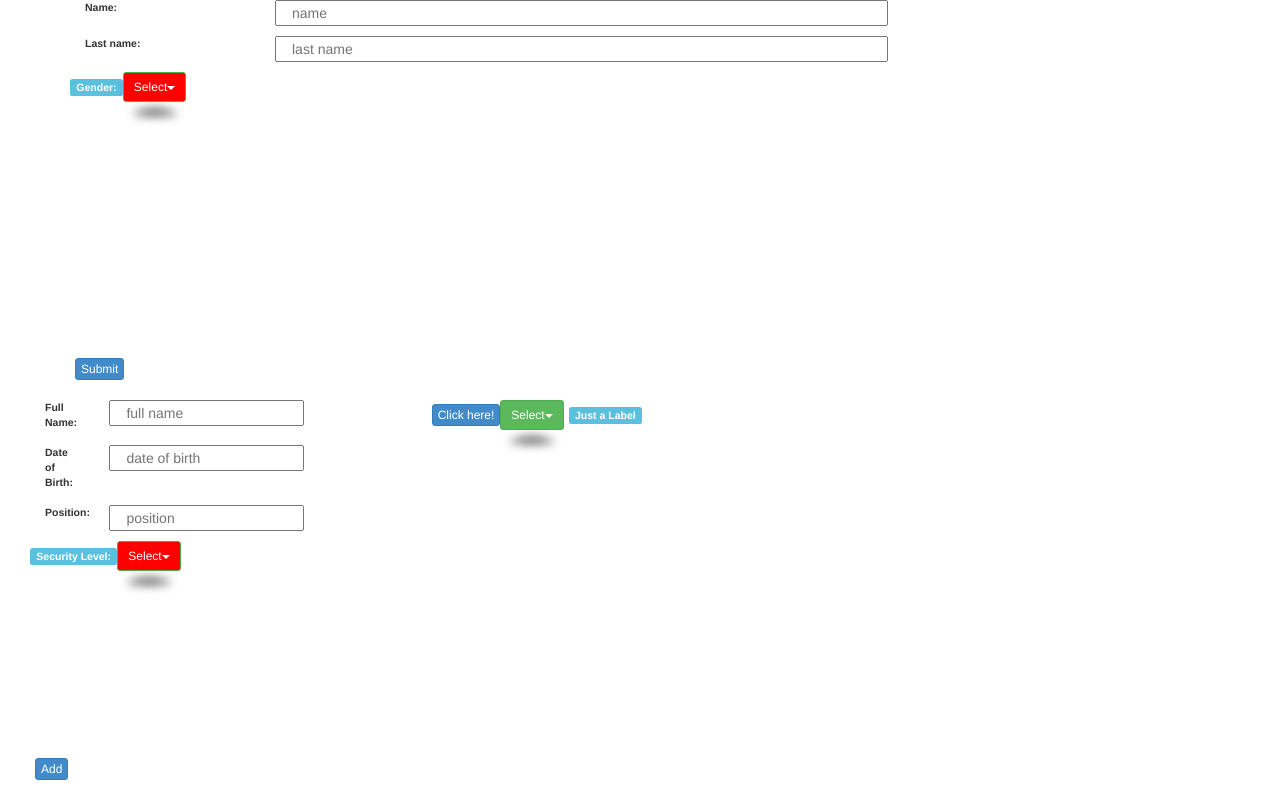
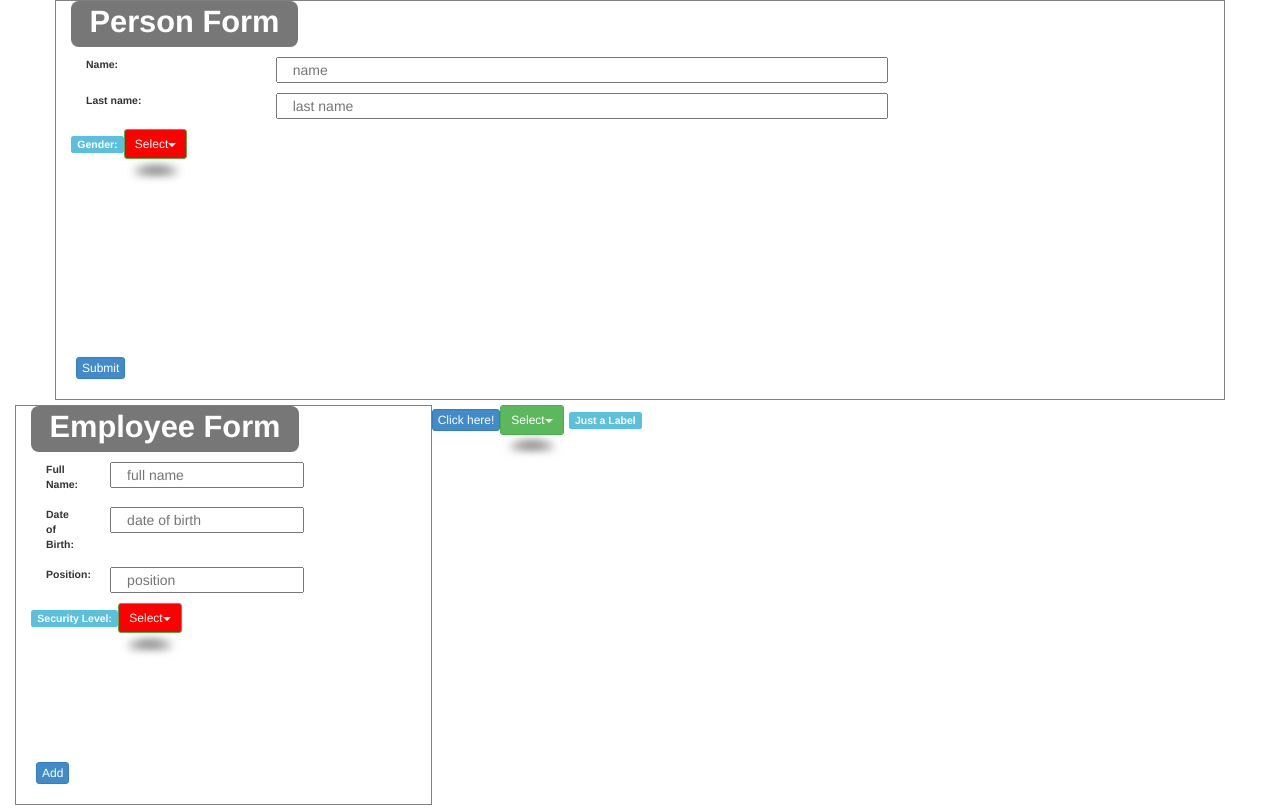
Before and after one commit to spijko/UX-testtask, a website: page public/index.html in a window 1280 px wide. Drawn offline with Linux system fonts and the light colour scheme.

Commit message:
adding labels to forms

```diff
--- a/public/css/app/spa.css
+++ b/public/css/app/spa.css
@@ -31,3 +31,8 @@
   right: 10px;
   left: auto;
 }
+.label-bigger {
+  font-size: 220%;
+  margin-bottom: 10px;
+  display: inline-block;
+}
--- a/public/css/blocks/form.css
+++ b/public/css/blocks/form.css
@@ -1,6 +1,8 @@
 .form {
 	height: 400px;
 	position: relative;
+	border: 1px solid gray;
+	margin-bottom: 5px;
 }
 .form .form-group{
 	margin-bottom: 10px;
--- a/public/index.html
+++ b/public/index.html
@@ -33,6 +33,12 @@
 					customStyle: "formPerson",
 					classes: "container container-fluid",
 					blocks: [
+						{
+							tmpl: "label",
+							highlight: "label label-default label-bigger",
+							text: "Person Form",
+							id: "lblPersonForm"
+						},
 						{
 							tmpl: "input",
 							label: "Name:",
@@ -87,6 +93,12 @@
 					customStyle: "formEmployee",
 					classes: "container container-fluid col-md-4",
 					blocks: [
+						{
+							tmpl: "label",
+							highlight: "label label-default label-bigger",
+							text: "Employee Form",
+							id: "lblEmployeeForm"
+						},
 						{
 							tmpl: "input",
 							label: "Full Name:",
--- a/src/style/container.less
+++ b/src/style/container.less
@@ -0,0 +1,3 @@
+.label-bigger{
+	font-size: 220%;
+}
--- a/src/style/dropdown.less
+++ b/src/style/dropdown.less
@@ -1,4 +1,5 @@
 .block-dropdown{
+
 	button.dropdown-toggle{
 		position: relative;
 		margin-left: 5px;
--- /dev/null
+++ b/src/style/label.less
@@ -0,0 +1,5 @@
+.label-bigger{
+	font-size: 220%;
+	margin-bottom: 10px;
+	display: inline-block;
+}
--- a/src/style/main.less
+++ b/src/style/main.less
@@ -1,2 +1,3 @@
 @import "css3mixins.less";
 @import "dropdown.less";
+@import "label.less";
```
Also changed, not shown: public/css/app/spa.min.css, public/css/blocks/formPerson.css (line endings or trailing spaces).
